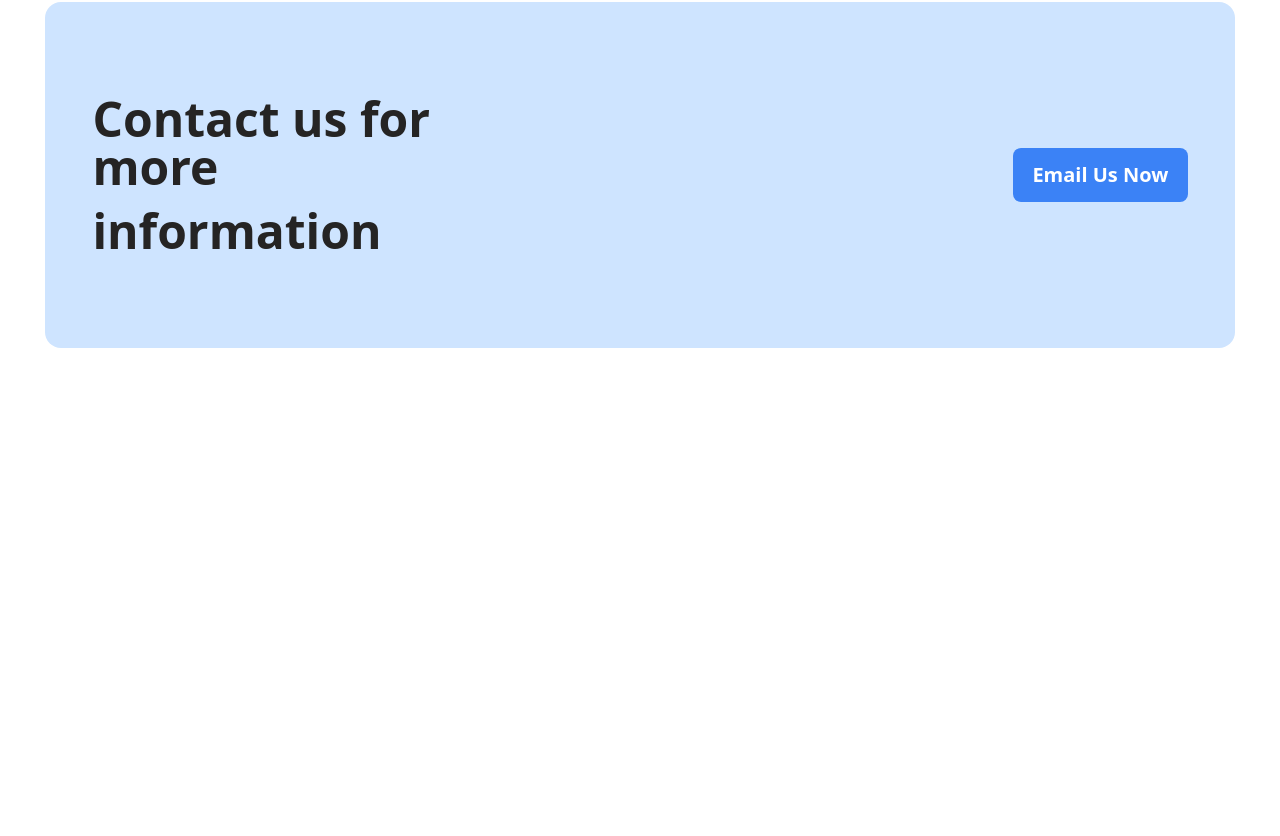
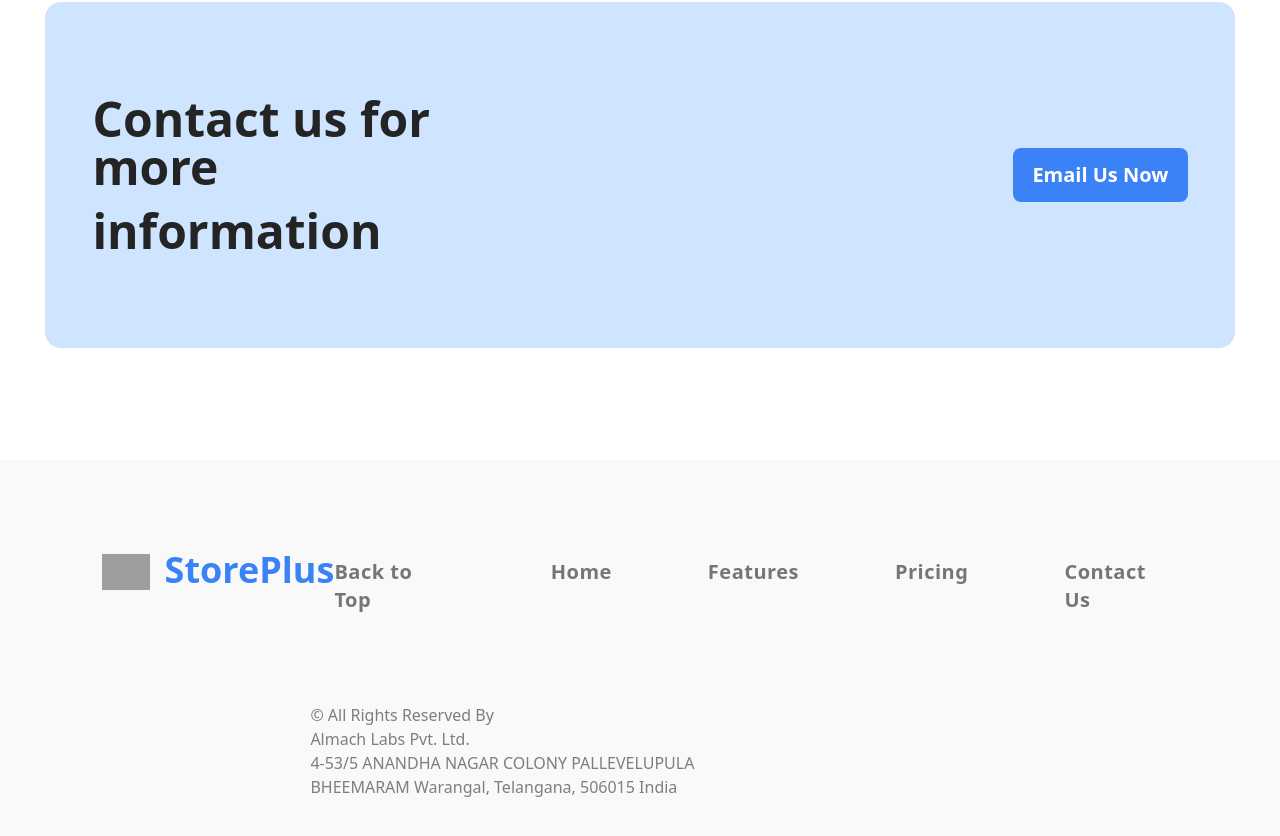
Before and after one commit to shaarma12/StorePlus, a React (Create React App) app: page / in a window 1280 px wide. Shown: the part 9000-9836 px from the top of the page. Before the commit the page ends 9460 px from the top, so only its background shows below. Built offline with nearby package versions, Linux system fonts and the light colour scheme; grey boxes are pictures that could not be loaded.

Commit message:
Creating Footer Section

```diff
--- a/src/App.js
+++ b/src/App.js
@@ -1,4 +1,3 @@
-// src/App.js
 import React from "react";
 import Navbar from "./components/Navbar";
 import Hero from "./components/Hero";
@@ -6,6 +5,7 @@ import Features from "./components/Features";
 import Pricing from "./components/Pricing";
 import Faq from "./components/Faq";
 import ContactUs from "./components/ContactUs";
+import Footer from "./components/Footer";
 
 const App = () => {
   return (
@@ -16,6 +16,7 @@ const App = () => {
       <Pricing />
       <Faq />
       <ContactUs />
+      <Footer />
     </div>
   );
 };
--- a/src/components/DropDown.js
+++ b/src/components/DropDown.js
@@ -20,10 +20,19 @@ const DropDown = ({ dropDownInfo }) => {
           {name}
         </p>
 
-        <img
-          src="https://img.icons8.com/?size=100&id=60653&format=png&color=4D4D4D"
-          className="w-5 h-5"
-        />
+        {open ? (
+          <img
+            src="https://img.icons8.com/?size=100&id=60653&format=png&color=4D4D4D"
+            alt="DropDown"
+            className="w-5 h-5"
+          />
+        ) : (
+          <img
+            src="https://img.icons8.com/?size=100&id=2760&format=png&color=4D4D4D"
+            alt="DropDown"
+            className="w-5 h-5"
+          />
+        )}
       </div>
       <div
         className={`overflow-hidden transition-all duration-500 ease-in-out ${
--- /dev/null
+++ b/src/components/Footer.js
@@ -0,0 +1,37 @@
+import React from "react";
+import { LOGO_IMG } from "../constant";
+
+const Footer = () => {
+  return (
+    <div className="w-full bg-black bg-opacity-[0.025] flex justify-center h-auto">
+      <div className="flex justify-between w-[84%] py-[5.6rem]">
+        <div className="flex w-[14.5rem] justify-between">
+          <img className="h-9 mt-1" src={LOGO_IMG} alt="logo" />
+          <p className="font-times text-4xl font-semibold text-blue-500">
+            StorePlus
+          </p>
+        </div>
+        <div className="mt-2">
+          <div className="flex gap-24 justify-evenly text-xl font-semibold tracking-wide text-[#777676]">
+            <p className="cursor-pointer">Back to Top</p>
+            <p className="cursor-pointer">Home</p>
+            <p className="cursor-pointer">Features</p>
+            <p className="cursor-pointer">Pricing</p>
+            <p className="cursor-pointer">Contact Us</p>
+          </div>
+          <div className="break-words text-[#7e7e7e] mt-[5.6rem] -ml-6">
+            <p className="w-48">
+              &#169; All Rights Reserved By Almach Labs Pvt. Ltd.
+            </p>
+            <p className="w-[30rem]">
+              4-53/5 ANANDHA NAGAR COLONY PALLEVELUPULA BHEEMARAM Warangal,
+              Telangana, 506015 India
+            </p>
+          </div>
+        </div>
+      </div>
+    </div>
+  );
+};
+
+export default Footer;
--- a/src/components/Navbar.js
+++ b/src/components/Navbar.js
@@ -5,17 +5,17 @@ const Navbar = () => {
   return (
     <div className="w-[84%] h-[7rem] flex justify-between items-center mx-auto">
       <div className="flex w-[14.5rem] justify-between">
-        <img className="h-9 mt-1" src={LOGO_IMG} alt="logo Image" />
+        <img className="h-9 mt-1" src={LOGO_IMG} alt="logo" />
         <p className="font-times text-4xl font-semibold text-blue-500">
           StorePlus
         </p>
       </div>
       <div className="flex justify-between items-center w-[38rem]">
         <div className="flex justify-between w-[26rem] font-times">
-          <p className="text-xl font-semibold">Home</p>
-          <p className="text-xl font-semibold">Features</p>
-          <p className="text-xl font-semibold">Pricing</p>
-          <p className="text-xl font-semibold">Contact Us</p>
+          <p className="text-xl font-semibold cursor-pointer">Home</p>
+          <p className="text-xl font-semibold cursor-pointer">Features</p>
+          <p className="text-xl font-semibold cursor-pointer">Pricing</p>
+          <p className="text-xl font-semibold cursor-pointer">Contact Us</p>
         </div>
         <button className="bg-blue-500 text-white text-xl font-semibold px-5 py-3 rounded-lg">
           Log in
```
